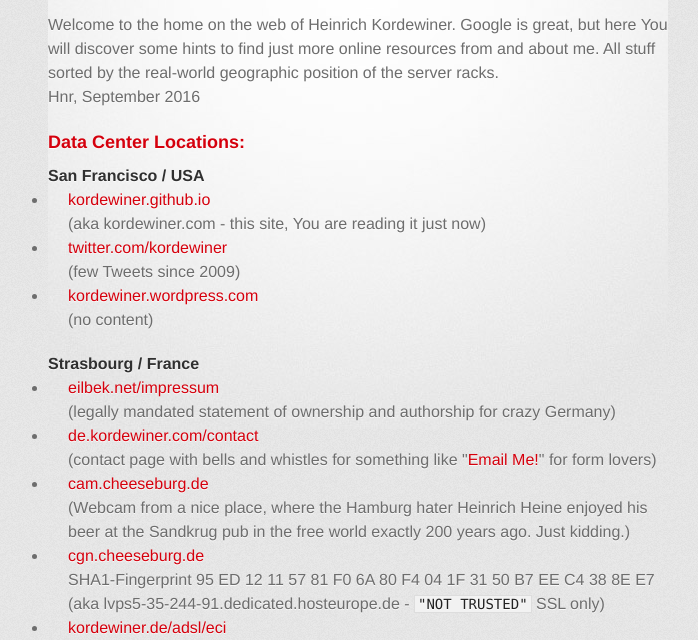
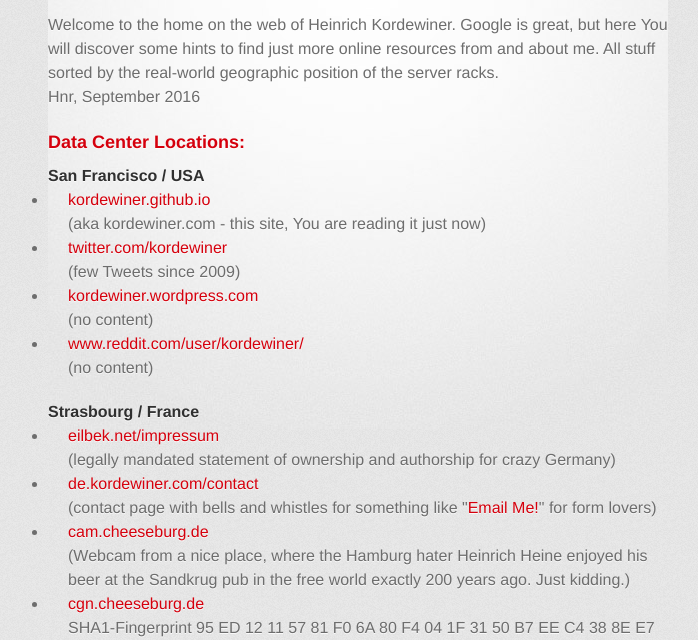
Before and after one commit to kordewiner/kordewiner.github.io, a plain HTML site: page index.html in a window 1280 px wide. Shown: the part 144-784 px from the top of the page, without its empty margins (282-980 px from the left). Drawn offline with Linux system fonts and the light colour scheme; a web font is replaced by a local one.

Commit message:
Update index.html

```diff
--- a/index.html
+++ b/index.html
@@ -38,7 +38,11 @@
           <a href="http://kordewiner.wordpress.com">kordewiner.wordpress.com</a><br>
           (no content)
         </li>
-      </ul>
+       <li>
+          <a href="http://www.reddit.com/user/kordewiner/">www.reddit.com/user/kordewiner/</a><br>
+          (no content)
+        </li>
+       </ul>
       <h4>Strasbourg / France</h4>
       <ul>
         <li>
```
